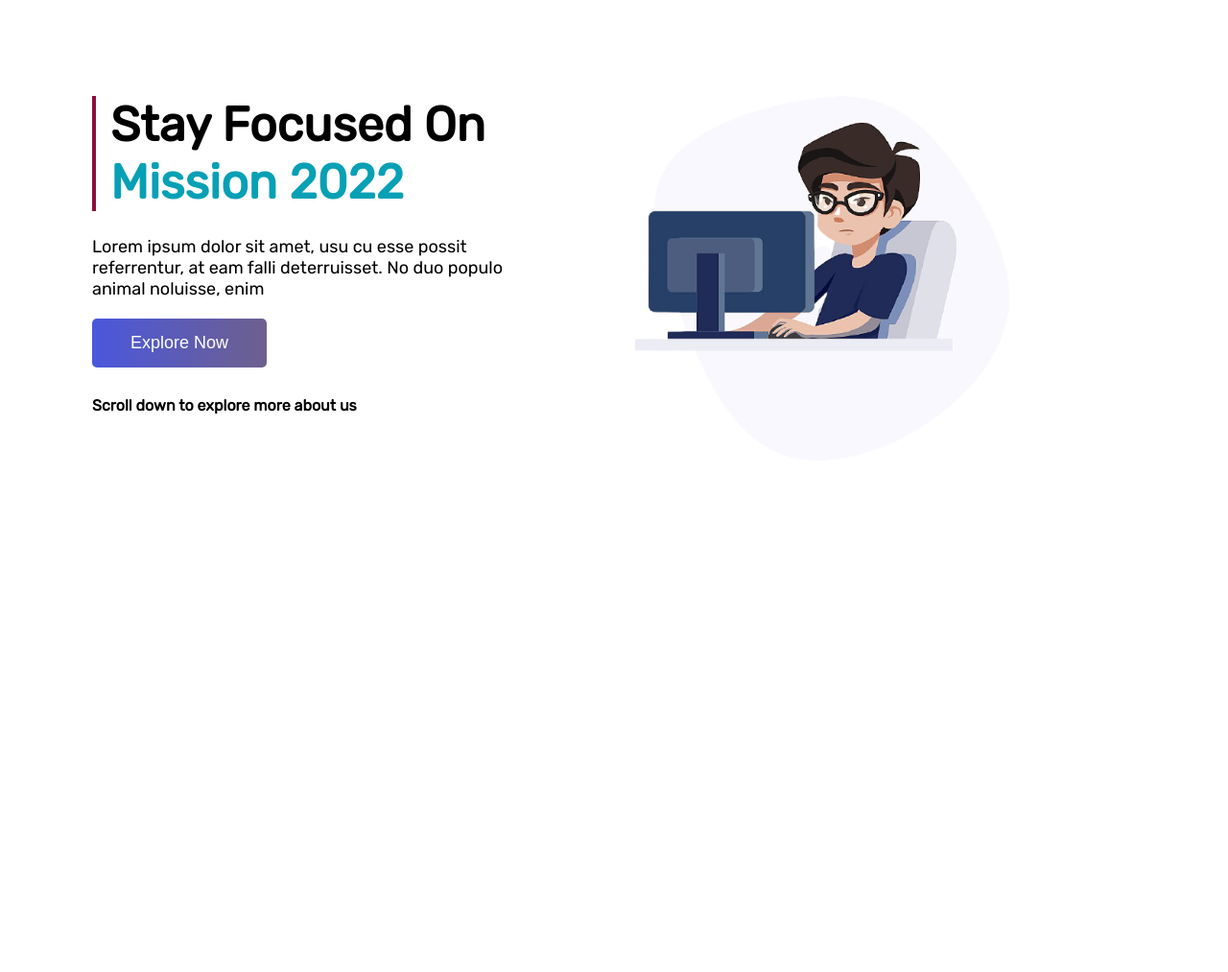
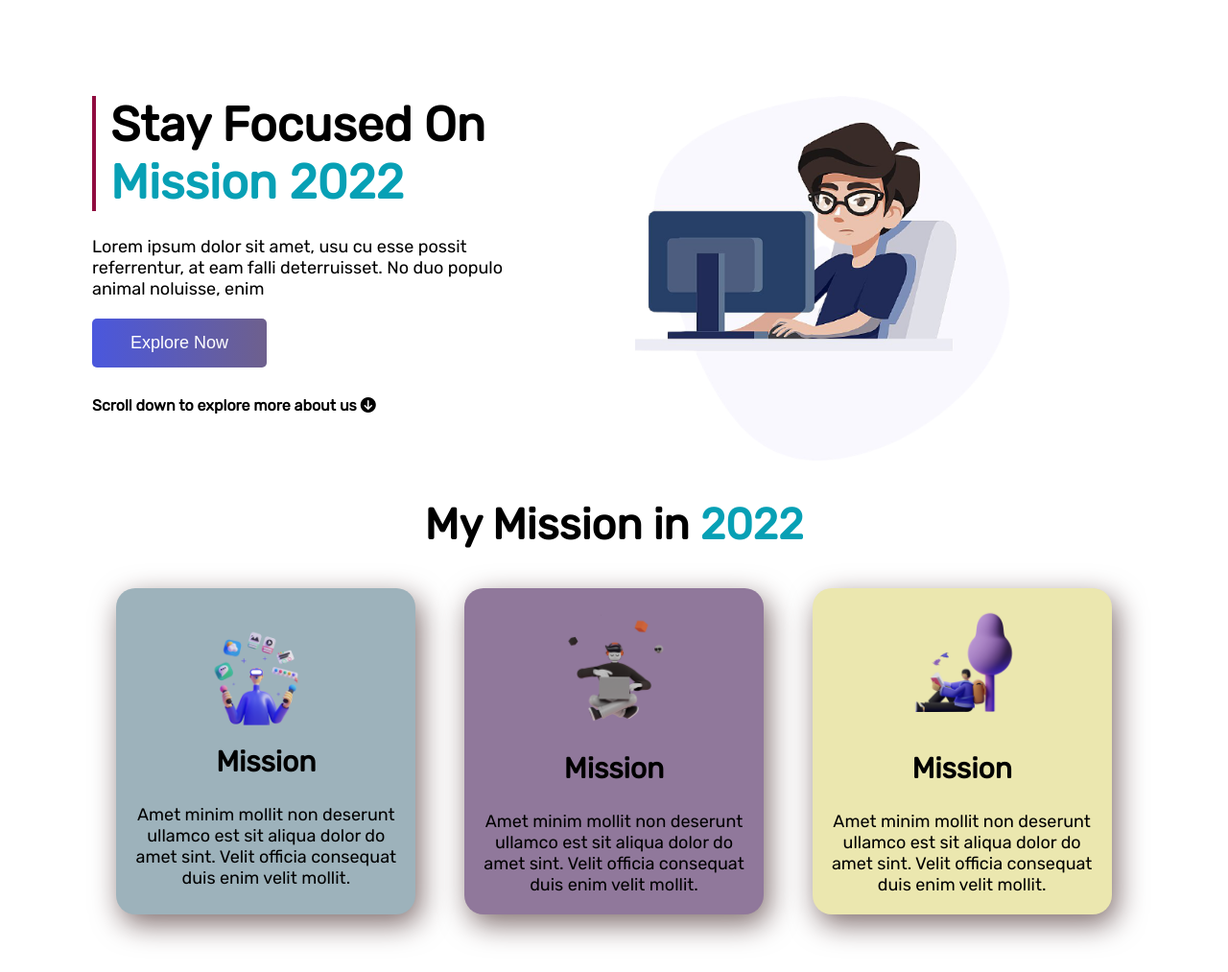
Before and after one commit to rakiburrahman99/assignment-portfolio, a plain HTML site: page index.html in a window 1280 px wide. Shown: the whole page at 96% size. Before the commit the page ends 800 px from the top, so only its background shows below. Drawn offline with Linux system fonts and the light colour scheme.

Commit message:
box section added

```diff
--- a/index.html
+++ b/index.html
@@ -27,7 +27,7 @@
                         animal noluisse, enim</p>
 
                     <button class="btn-explore">Explore Now</button>
-                    <h4>Scroll down to explore more about us</h4>
+                    <h4>Scroll down to explore more about us <i class="fas fa-arrow-circle-down"></i></h4>
                 </div>
                 <div class="mission-img">
                     <img class="center" src="./images/asset_1-removebg-preview.png" alt="">
@@ -35,6 +35,48 @@
 
             </div>
 
+        </section>
+        <!-- =-=-=-=-=-=-=-=-=-=-=-=-=
+            top section end
+        =-=-=-=-=-=-=-=-=-=-=-=-= -->
+
+        <section class="mission-22">
+            <div class="section-title">
+                <h1>My Mission in <span class="year-color">2022</span></h1>
+            </div>
+            <div class="box-main">
+                <div class="mission-box">
+                    <img class="box-img" src="./images/illustrator-1.png" alt="">
+                    <h3 class="box-title">Mission</h3>
+                    <p>
+                        Amet minim mollit non deserunt
+                        ullamco est sit aliqua dolor do amet
+                        sint. Velit officia consequat duis enim
+                        velit mollit.
+                    </p>
+                </div>
+
+                <div class="vission-box">
+                    <img class="box-img" src="./images/illustrator-2.png" alt="">
+                    <h3 class="box-title">Mission</h3>
+                    <p>
+                        Amet minim mollit non deserunt
+                        ullamco est sit aliqua dolor do amet
+                        sint. Velit officia consequat duis enim
+                        velit mollit.
+                    </p>
+                </div>
+                <div class="goal-box">
+                    <img class="box-img" src="./images/illustrator-3.png" alt="">
+                    <h3 class="box-title">Mission</h3>
+                    <p>
+                        Amet minim mollit non deserunt
+                        ullamco est sit aliqua dolor do amet
+                        sint. Velit officia consequat duis enim
+                        velit mollit.
+                    </p>
+                </div>
+            </div>
         </section>
 
 
--- a/style.css
+++ b/style.css
@@ -63,6 +63,68 @@ p{
     width: 60%;
 }
 
+/*=-=-=-=-=-=-=-=-=-=-=
+ top-section-css end
+=-=-=-=-=-=-=-=-=-=-=*/
+.mission-22{
+    margin-top: 40px;
+}
+.section-title h1{
+    font-size: 45px;
+    text-align: center;
+    margin-bottom: 40px;
+}
+.year-color{
+    color:#07A0B5 ;
+}
+.box-main{
+    display: flex;
+    justify-content: space-around;
+    margin-bottom: 60px;
+
+}
+.mission-box{
+    width: 25%;
+    background-color: #9db2bb;
+    padding: 20px;
+    border-radius: 20px;
+    padding-bottom: 20px;
+    text-align: center;
+    box-shadow: 5px 10px 30px #7c6a6afa;
+
+}
+.vission-box{
+    width: 25%;
+    background-color: #90789b;
+    padding: 20px;
+    border-radius: 20px;
+    padding-bottom: 20px;
+    text-align: center;
+    box-shadow: 5px 10px 30px #7c6a6afa;
+}
+.goal-box{
+    width: 25%;
+    background-color: #ebe7af;
+    padding: 20px;
+    border-radius: 20px;
+    padding-bottom: 20px;
+    text-align: center;
+    box-shadow: 5px 10px 30px #7c6a6afa;
+}
+.box-title {
+    font-size: 30px;
+    margin-top: 10px;
+}
+.box-img{
+    width: 50%;
+}
+/*=-=-=-=-=-=-=-=-=-=-=
+ box-section-css end
+=-=-=-=-=-=-=-=-=-=-=*/
+
+
+
+
 /* .btn-cv{
     padding: 15px 40px;
     border: 2px solid #2C41DD ;
```
Also changed, not shown: images/asset 1.jpg (deleted), images/asset 2.jpg (deleted), images/asset 3.jpg (deleted), images/asset 30.jpg (deleted), images/asset 4.png (deleted), images/asset 5.jpg (deleted), images/asset 5.png (deleted), images/asset 6.png (deleted), images/illustrator-1.png (added), images/illustrator-2.png (added), images/illustrator-3.png (added).
